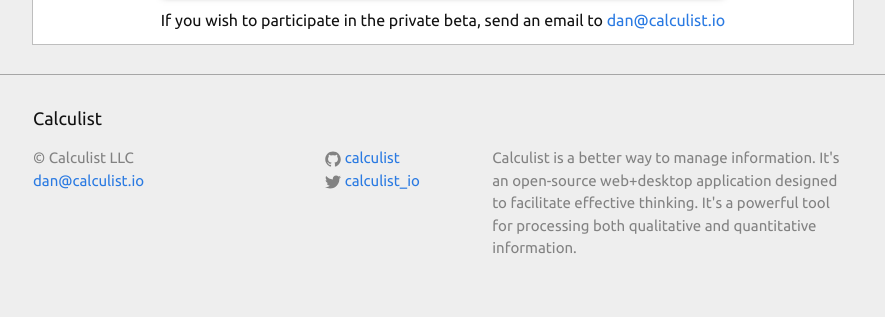
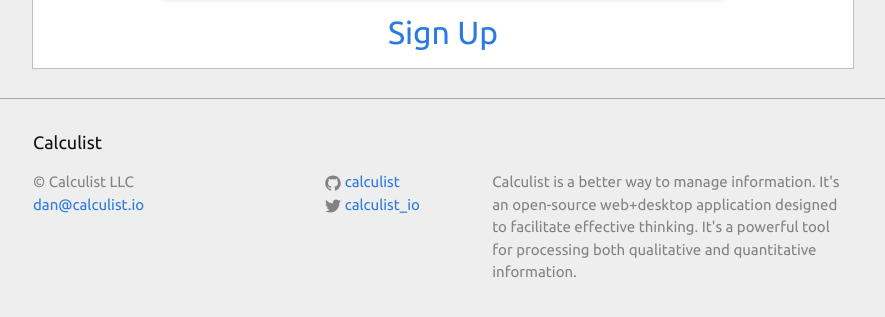
Before and after one commit to calculist/calculist.github.io, a Jekyll site: the page built from index.html, in a window 1280 px wide, cut to the strip 469-786 px from the top of the page. Shown: the whole strip, without its empty margins (197-1082 px from the left). Built offline with Jekyll 4.4.1, drawn with Linux system fonts in a browser that asks for light colours.

Commit message:
Add signup link

```diff
--- a/index.html
+++ b/index.html
@@ -8,6 +8,6 @@
     <iframe width="560" height="315" src="https://www.youtube.com/embed/hrX7hvC5Xm0" frameborder="0" allowfullscreen></iframe>
   </div>
   <div class="central">
-    If you wish to participate in the private beta, send an email to <a href="mailto:dan@calculist.io">dan@calculist.io</a>
+    <a href="http://eepurl.com/cxt3mb"><h1 style="margin-bottom: 0;">Sign Up</h1></a>
   </div>
 </div>
```
